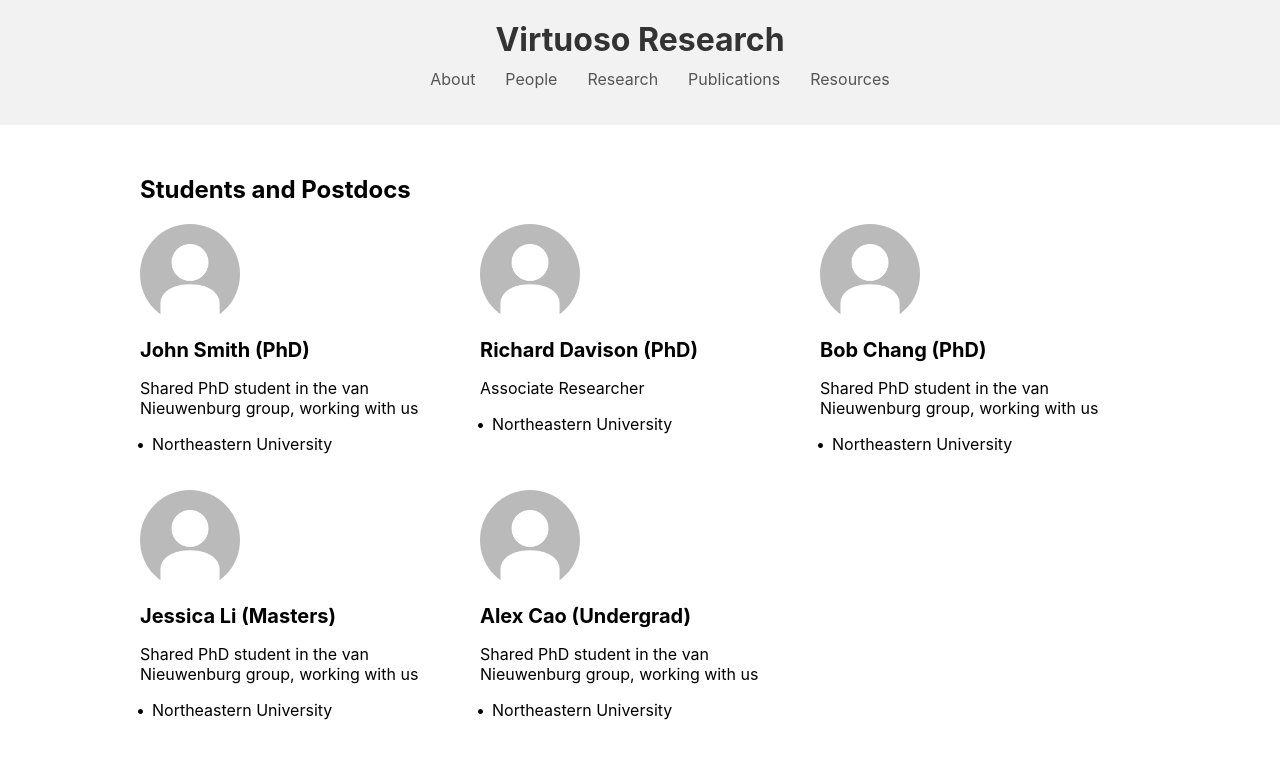
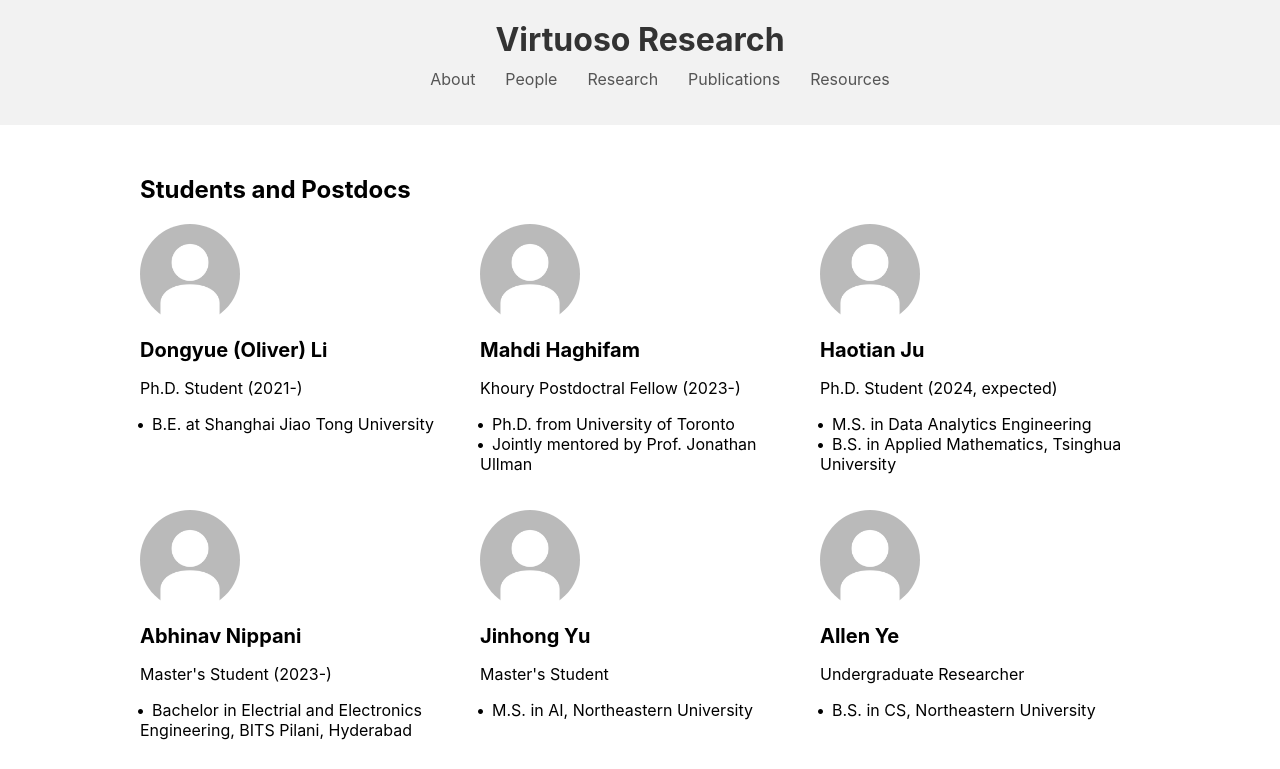
Before and after one commit to VirtuosoResearch/virtuosoresearch.github.io, a React (Create React App) app in the folder virtuoso_research/: page /people in a window 1280 px wide. Shown: the top 769 px of the page. Built offline with nearby package versions, Linux system fonts and the light colour scheme.

Commit message:
add people

```diff
--- a/virtuoso_research/src/People.tsx
+++ b/virtuoso_research/src/People.tsx
@@ -50,42 +50,60 @@
     // Data for students and postdocs
     const phdStudentsData = [
         {
-            name: "John Smith (PhD)",
-            position: "Shared PhD student in the van Nieuwenburg group, working with us",
+            name: "Dongyue (Oliver) Li",
+            position: "Ph.D. Student (2021-)",
             details: [
-                "Northeastern University",
+                "B.E. at Shanghai Jiao Tong University",
             ],
             imageSrc: defaultImageSrc, // Replace with actual image path
         },
         {
-            name: "Richard Davison (PhD)",
-            position: "Associate Researcher",
+            name: "Mahdi Haghifam",
+            position: "Khoury Postdoctral Fellow (2023-)",
             details: [
-                "Northeastern University",
+                "Ph.D. from University of Toronto",
+								"Jointly mentored by Prof. Jonathan Ullman"
             ],
             imageSrc: defaultImageSrc, // Replace with actual image path
         },
         {
-            name: "Bob Chang (PhD)",
-            position: "Shared PhD student in the van Nieuwenburg group, working with us",
+            name: "Haotian Ju",
+            position: "Ph.D. Student (2024, expected)",
             details: [
-                "Northeastern University",
+                "M.S. in Data Analytics Engineering",
+								"B.S. in Applied Mathematics, Tsinghua University"
             ],
             imageSrc: defaultImageSrc, // Replace with actual image path
         },
         {
-            name: "Jessica Li (Masters)",
-            position: "Shared PhD student in the van Nieuwenburg group, working with us",
+            name: "Abhinav Nippani",
+            position: "Master's Student (2023-)",
             details: [
-                "Northeastern University",
+                "Bachelor in Electrial and Electronics Engineering, BITS Pilani, Hyderabad",
             ],
             imageSrc: defaultImageSrc, // Replace with actual image path
         },
         {
-            name: "Alex Cao (Undergrad)",
-            position: "Shared PhD student in the van Nieuwenburg group, working with us",
+            name: "Jinhong Yu",
+            position: "Master's Student",
             details: [
-                "Northeastern University",
+                "M.S. in AI, Northeastern University",
+            ],
+            imageSrc: defaultImageSrc, // Replace with actual image path
+        },
+        {
+            name: "Allen Ye",
+            position: "Undergraduate Researcher",
+            details: [
+                "B.S. in CS, Northeastern University",
+            ],
+            imageSrc: defaultImageSrc, // Replace with actual image path
+        },
+        {
+            name: "Debankita Basu",
+            position: "Master's Student Researcher",
+            details: [
+                "B.S. in CS, Northeastern University",
             ],
             imageSrc: defaultImageSrc, // Replace with actual image path
         },
```
